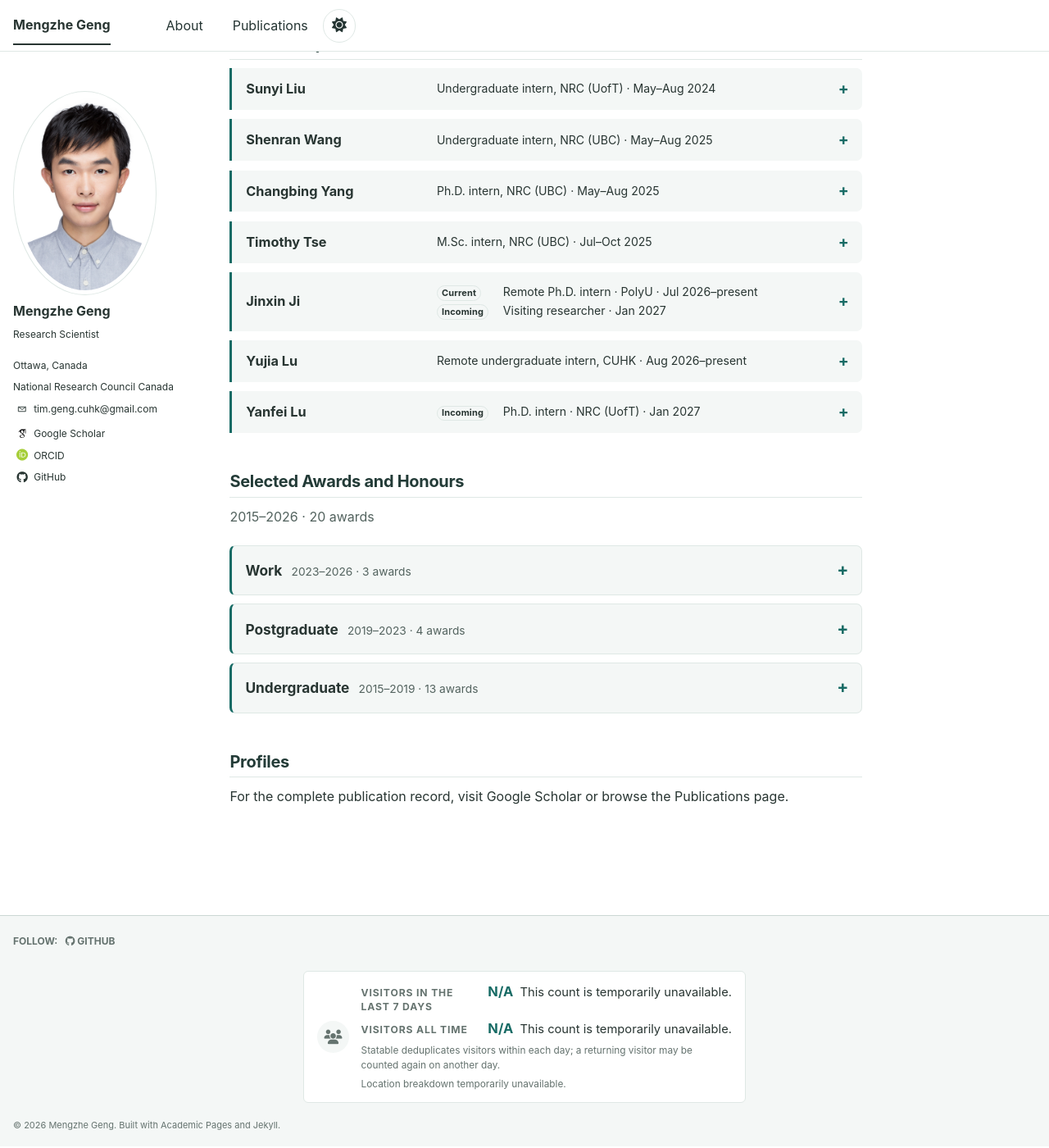
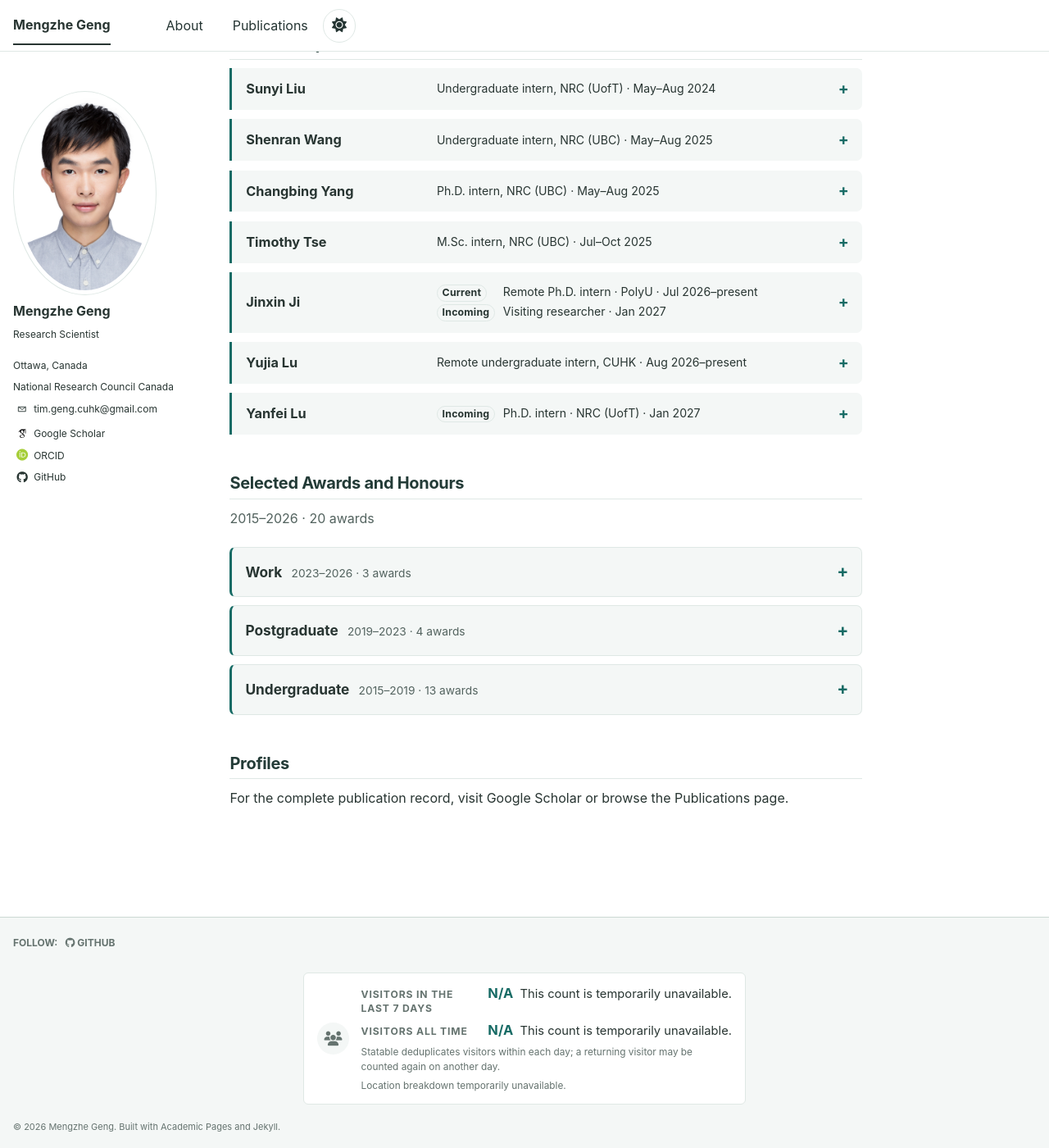
Before and after one commit to MENGZHEGENG/MENGZHEGENG.github.io, a Jekyll site: the page built from _pages/about.md, in a window 1280 px wide and 1400 px high, scrolled down 2642 px. Shown: the whole window at 82% size. Built offline with Jekyll 4.4.1, drawn with Linux system fonts in a browser that asks for light colours; some web fonts are replaced.

Commit message:
Improve supervision status label legibility
Make the Current and Incoming labels inherit the role text color and improve their visibility on desktop and mobile.

```diff
--- a/_sass/_custom.scss
+++ b/_sass/_custom.scss
@@ -1920,3 +1920,10 @@
 .supervision-heading .supervision-role-tag {
   color: var(--global-text-color);
 }
+
+
+/* Keep Current and Incoming labels as legible as adjacent role text. */
+.supervision-heading .supervision-role-tag {
+  color: inherit;
+  font-size: 0.88em;
+}
```
